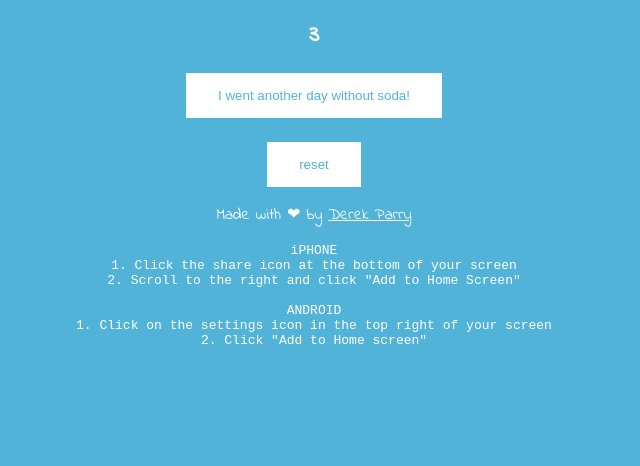
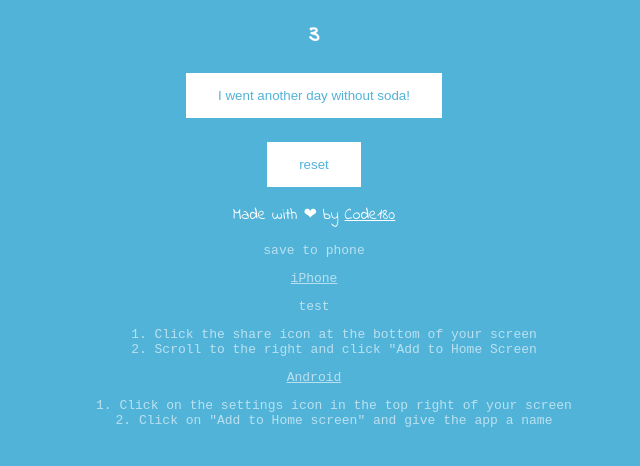
Before and after one commit to DerekParrySLC/DaysWithoutSoda, a plain HTML site: page index.html in a window 1280 px wide. Both pictures are taken after a click on the element "save to phone". Shown: the part 100-566 px from the top of the page, without its empty margins (326-966 px from the left). Drawn offline with Linux system fonts and the light colour scheme.

Commit message:
revise instructions display toggle

```diff
--- a/index.html
+++ b/index.html
@@ -1,41 +1,39 @@
 <html>
 
 	<head>
-		<meta name="viewport" content="width=device-width, initial-scale=1">
+		<meta name="viewport" content="width=device-width, initial-scale=1, shrink-to-fit=no">
+		<title>Days Without Soda</title>
 		<link rel="stylesheet" type="text/css" href="styles.css">
     <link href="https://fonts.googleapis.com/css?family=Indie+Flower" rel="stylesheet">
-		<title>No Soda Habit Tracker</title>
-
 	</head>
 
 	<body>
 
-		<div>
 		<h1>Number of days since my last soda</h1>
 		<h2>3</h2>
 		<button>I went another day without soda!</button>
     	<br><br>
 		<button>reset</button>
-			<p>Made with &#10084; by <a href="https://www.facebook.com/profile.php?id=620402436">Derek Parry</a></p>
-      <div id="save-to-phone" onclick="displayInstructions()">
-      	<code>save to phone</code>
+		<p>Made with &#10084; by <a href="#">Code180</a></p>
+	    <div onclick="toggleInstructions()">
+	    	<p>save to phone</p>
+	    	<div id="instructions">
+	    		<p class="underline">iPhone</p>
+	    		<p>test</p>
+	    		<ul>
+	    			<li>1. Click the share icon at the bottom of your screen</li>
+	    			<li>2. Scroll to the right and click "Add to Home Screen</li>
+	    		</ul>
+	    		<p class="underline">Android</p>
+	    		<ul>
+	    			<li>1. Click on the settings icon in the top right of your screen</li>
+	    			<li>2. Click on "Add to Home screen" and give the app a name</li>
+	    		</ul>
 	    	</div>
-
 	    </div>
 
 		<script type="text/javascript" src="scripts.js"></script>
 
-		<script id="instructions" type="text/html">
-<pre>iPHONE
-1. Click the share icon at the bottom of your screen
-2. Scroll to the right and click "Add to Home Screen"
-
-ANDROID
-1. Click on the settings icon in the top right of your screen
-2. Click "Add to Home screen"
-</pre>
-		</script>
-
 	</body>
 
 </html>
--- a/scripts.js
+++ b/scripts.js
@@ -1,14 +1,11 @@
 
-var saveToPhone = document.getElementById("save-to-phone");
+var instructions = document.getElementById("instructions");
+instructions.style.display = "none";
 
-var toggle = true;
-
-function displayInstructions() {
-	if (toggle) {
-		saveToPhone.innerHTML = document.getElementById("instructions").innerHTML;
-		toggle = false;
+function toggleInstructions() {
+	if (instructions.style.display === "none") {
+		instructions.style.display = "initial";
 	} else {
-		saveToPhone.innerHTML = "<code>save to phone</code>";
-		toggle = true;
+		instructions.style.display = "none";
 	}
 }
--- a/styles.css
+++ b/styles.css
@@ -19,7 +19,19 @@ a {
 }
 
 button:hover,
-code:hover,
-pre:hover {
+div:hover {
 	cursor: pointer;
 }
+
+div {
+	font-family: monospace;
+	color: rgba(255,255,255,0.6);
+}
+
+.underline {
+	text-decoration: underline;
+}
+
+ul {
+	list-style-type: none;
+}
```
Lines whose indentation alone changed are shown as unchanged.
